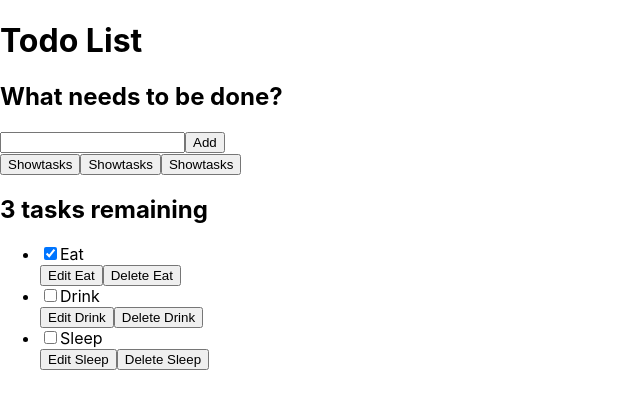
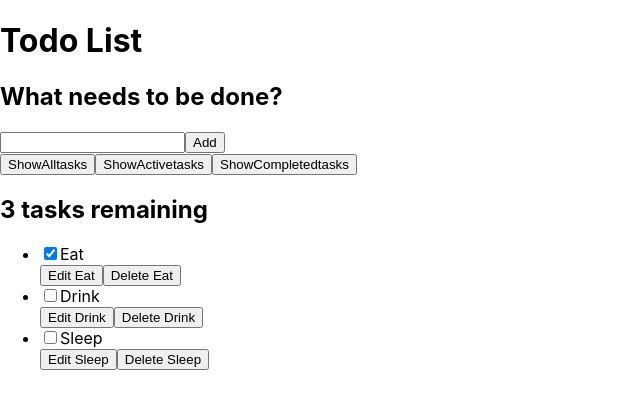
Before and after one commit to ra2dd/todo-react, a React (Create React App) app: page / in a window 1280 px wide. Shown: the top 408 px of the page, without its empty margins (0-640 px from the left). Built offline with nearby package versions, Linux system fonts and the light colour scheme; the HTML template or start-up script is replaced by a standard one.

Commit message:
completed filtering functionality

```diff
--- a/src/App.js
+++ b/src/App.js
@@ -4,8 +4,31 @@
 import React, { useState } from 'react';
 import { nanoid } from "nanoid";
 
+const FILTER_MAP =
+{
+    All: () => true,
+    Active: (task) => !task.completed,
+    Completed: (task) => task.completed
+};
+const FILTER_NAMES = Object.keys(FILTER_MAP);
+
 function App(props)
 {
+    /*
+        Handling filter buttons
+    */
+    const [filter, setFilter] = useState('All');
+
+    const filterList = FILTER_NAMES.map((name) =>
+    (
+        <FilterButton
+        key={ name }
+        name= { name }
+        isPressed= { name === filter }
+        setFilter= { setFilter }
+        />
+    ));
+
     /*
         Handling tasks
     */
@@ -14,7 +37,10 @@
     const [tasks, setTasks] = useState(props.tasks);
 
     //Generating data to form component
-    const taskList = tasks.map((task) =>
+    //FILTER_MAP.filter doesnt work but FILTER_MAP[filter] does
+    const taskList = tasks
+    .filter(FILTER_MAP[filter])
+    .map((task) =>
         (
             <Todo
                 id={ task.id }
@@ -28,7 +54,7 @@
         )
     );
 
-    //
+    //t
     function addTask(name)
     {
         const newTask = { id: `todo-${nanoid()}`, name, completed: false };
@@ -115,9 +141,7 @@
 
             { /*Inserting FilterButton component*/}
             <div className="filters btn-group stack-exception">
-                <FilterButton />
-                <FilterButton />
-                <FilterButton />
+                { filterList }
             </div>
 
             <h2 id="list-heading">{ headingText }</h2>
--- a/src/components/FilterButton.js
+++ b/src/components/FilterButton.js
@@ -1,11 +1,24 @@
-import React from 'react';
+import React, { useState } from 'react';
 
 function FilterButton(props)
 {
+    /*
+        Handling user input
+    */
+    function handleFilterClick()
+    {
+        props.setFilter(props.name);
+    }
+
     return(
-        <button type="button" className="btn toogle-btn" aria-pressed="false">
+        <button
+        type="button"
+        className="btn toogle-btn"
+        aria-pressed={ props.isPressed }
+        onClick={ handleFilterClick }
+        >
             <span className="visually-hidden">Show</span>
-            <span>{  }</span>
+            <span>{ props.name }</span>
             <span className="visually-hidden">tasks</span>
         </button>
     )
--- a/src/components/Todo.js
+++ b/src/components/Todo.js
@@ -28,6 +28,10 @@
         }
     }
 
+    /*
+        Templates for rendering defult view
+        and editing view
+    */
     const ediitingTemplate =
     (
         <form className="stack-small" onSubmit={ handleSubmit }>
```
